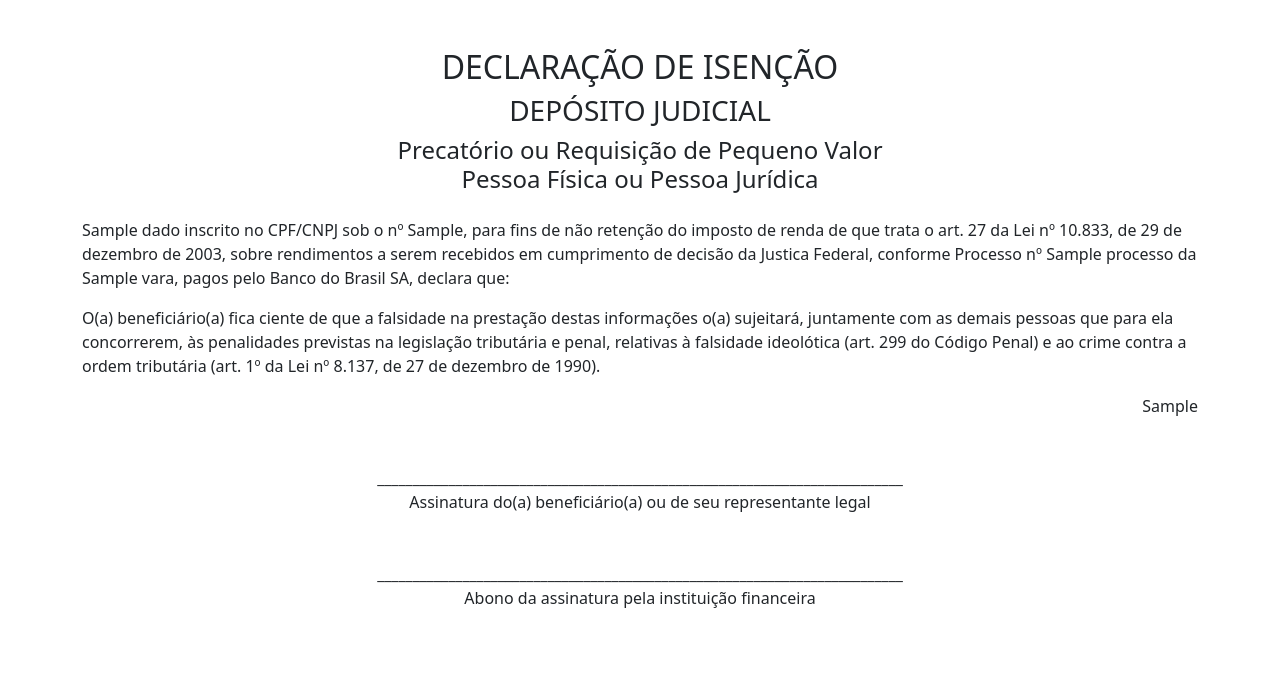
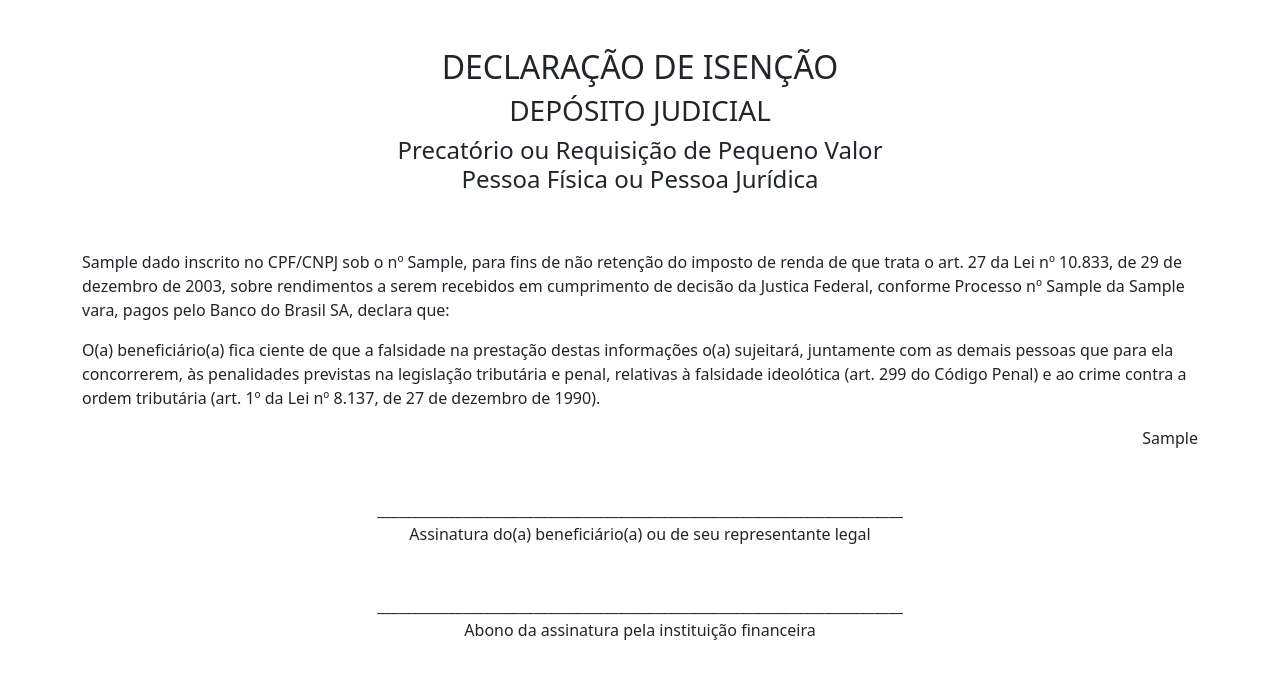
Before and after one commit to rcaliman/appformularios, a Flask app: template templates/imprimir_declaracao_de_isencao_irpf.html in a window 1280 px wide. Shown: the top 679 px of the page. Run offline with Flask 2, Linux system fonts and the light colour scheme; the template is opened without the code that fills it: most values are stand-ins (such as "Sample title", 1, 10 or a date in 2020).

Commit message:
formulario de isencao irpf

```diff
--- a/app.py
+++ b/app.py
@@ -1,6 +1,6 @@
 from flask import Flask, render_template, request
 from numero_por_extenso import monetario
-from util import data_extenso, cpf_cnpj
+from util import data_extenso, cpf_cnpj, formata_processo
 
 app = Flask(__name__)
 
@@ -23,7 +23,8 @@ def imprimir_declaracao_de_isencao_irpf():
                            dados=request.form.to_dict(),
                            valor_extenso=valor_extenso,
                            data_extenso=data_extenso(),
-                           cpf_cnpj_formatado=cpf_cnpj_formatado
+                           cpf_cnpj_formatado=cpf_cnpj_formatado,
+                           formata_processo=formata_processo(request.form.get('processo'))
                            )
 
 
--- a/templates/declaracao_de_isencao_irpf.html
+++ b/templates/declaracao_de_isencao_irpf.html
@@ -24,7 +24,7 @@
                     de 29 de dezembro de 2003, sobre rendimentos
                     a serem recebidos em cumprimento de decisão da
                     Justica Federal, conforme Processo nº
-                    <input type='text' name='processo' placeholder="numero do processo"> da
+                    <input type='text' name='processo' size=40 placeholder="numero do processo (somente numeros)"> da
                     <input type='text' size=40 name='vara' placeholder="unidade da justiça + cidade/estado">,
                     pagos pelo Banco do Brasil SA, declara que:
                 </div>
--- a/templates/imprimir_declaracao_de_isencao_irpf.html
+++ b/templates/imprimir_declaracao_de_isencao_irpf.html
@@ -15,7 +15,7 @@
     </div>
 </header>
 <section>
-    <div class='container mt-3'>
+    <div class='container mt-5'>
         <div class='row'>
             <div class='col-12 justificado'>
                 {{dados['nome']}} inscrito no CPF/CNPJ sob o nº
@@ -24,7 +24,7 @@
                 de 29 de dezembro de 2003, sobre rendimentos
                 a serem recebidos em cumprimento de decisão da
                 Justica Federal, conforme Processo nº
-                {{dados['processo']}} da
+                {{formata_processo}} da
                 {{dados['vara']}}, pagos pelo
                 Banco do Brasil SA, declara que:
             </div>
```
Also changed, not shown: util.py (+6 -2 lines).
